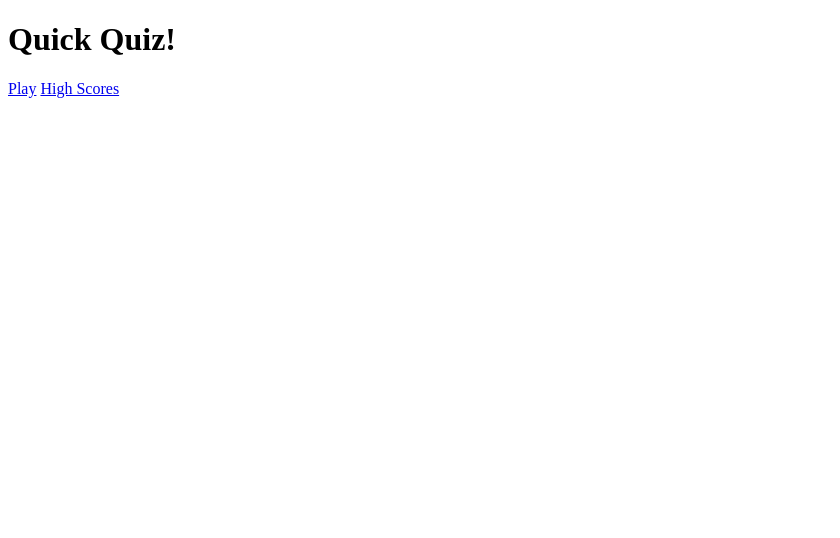
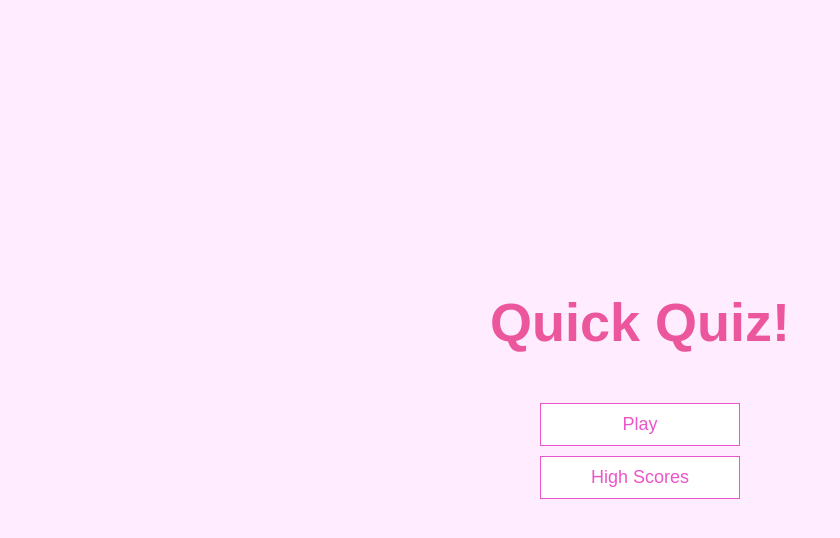
Before and after one commit to ruthority/quizwebapp, a website: page index.html in a window 1280 px wide. Shown: the whole page, without its empty margins (0-840 px from the left). Drawn offline with Linux system fonts and the light colour scheme.

Commit message:
Update index.html

```diff
--- a/index.html
+++ b/index.html
@@ -5,7 +5,7 @@
     <meta name="viewport" content="width=device-width, initial-scale=1.0"> <!-- This is for responsive design -->
     <meta http-equiv="X-UA-Compatible" content="ie=edge">
     <title>Quick Quiz</title>
-    <link rel="stylesheet" href="style.css"/>
+    <link rel="stylesheet" href="app.css"/>
 </head>
 <body>
     <div class="container">
```
